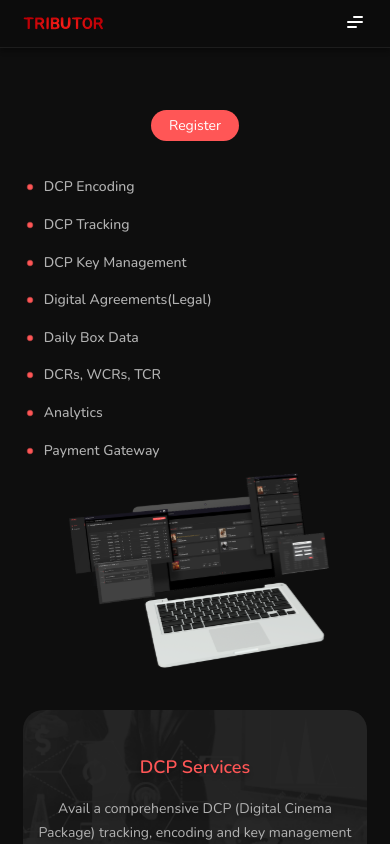
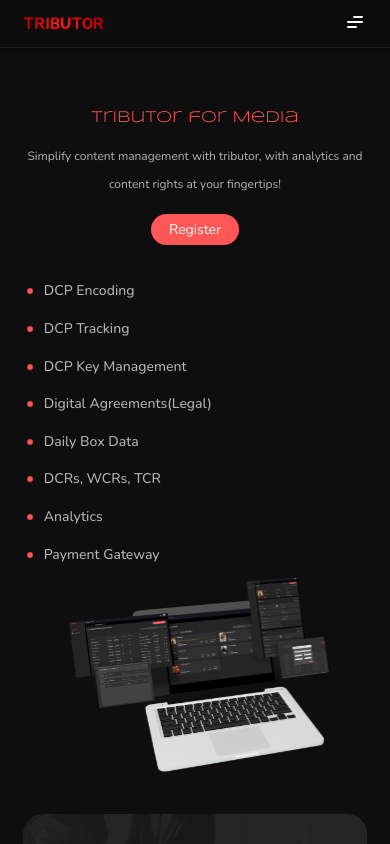
Before and after one commit to alhad-tm/tributor, a React (Create React App) app: page /tmedia in a window 390 px wide. Shown: the top 844 px of the page. Built offline with nearby package versions, Linux system fonts and the light colour scheme.

Commit message:
content added

```diff
--- a/src/components/Tcinema/Tcinema.module.css
+++ b/src/components/Tcinema/Tcinema.module.css
@@ -10,7 +10,7 @@
 .top{
     display: flex;
     flex-direction: column;
-    gap: 2rem;
+    /* gap: 2rem; */
     width: 100%;
     max-width: 1440px;
 }
@@ -222,6 +222,12 @@ font-size: 18px;
     .container{
         padding: 16% 6%;
     }
+    .top{
+        gap: 1rem;
+    }
+    .head{
+        gap: 1rem;
+    }
     .head>:nth-child(1){
         font-size: 16px;
     }
--- a/src/components/Tmedia/Tmedia.jsx
+++ b/src/components/Tmedia/Tmedia.jsx
@@ -9,10 +9,10 @@ const Tmedia = () => {
     <div className={css.maincontainer} id='tmedia'>
     <div className={css.container}>
         <div className={css.top}>
-            {/* <div className={css.head}>
+            <div className={css.head}>
                 <span>Tributor for Media</span>
                 <span>Simplify content management with tributor, with analytics and content rights at your fingertips!</span>
-            </div> */}
+            </div>
             <div className={css.details}>
                 <div className={css.dleft}>
                     <img src={P2} alt="" />
--- a/src/components/Tmedia/Tmedia.module.css
+++ b/src/components/Tmedia/Tmedia.module.css
@@ -207,6 +207,12 @@ font-size: 18px;
     .container{
         padding: 16% 6%;
     }
+    .top{
+        gap: 1rem;
+    }
+    .head{
+        gap: 1rem;
+    }
     .head>:nth-child(1){
         font-size: 16px;
     }
```
